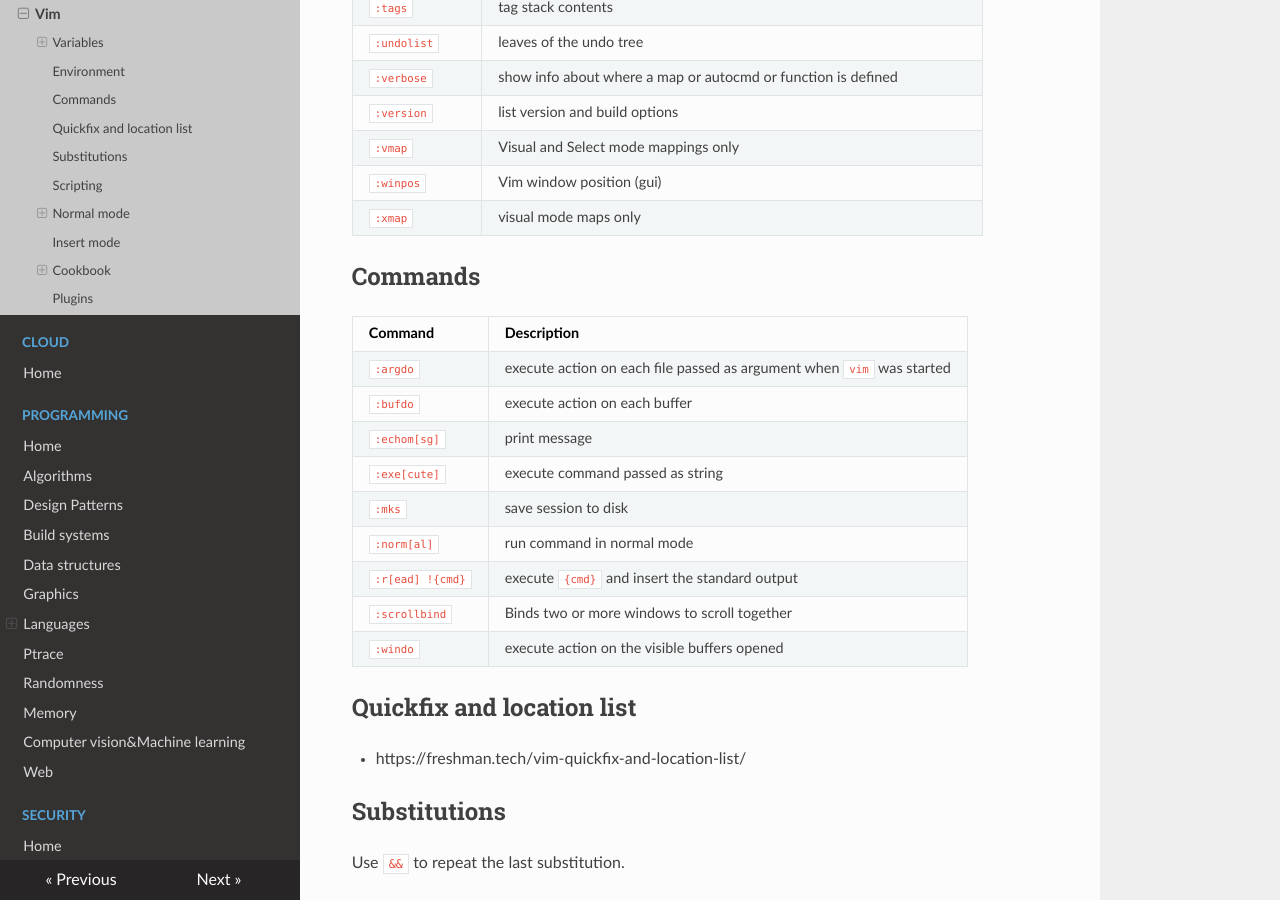
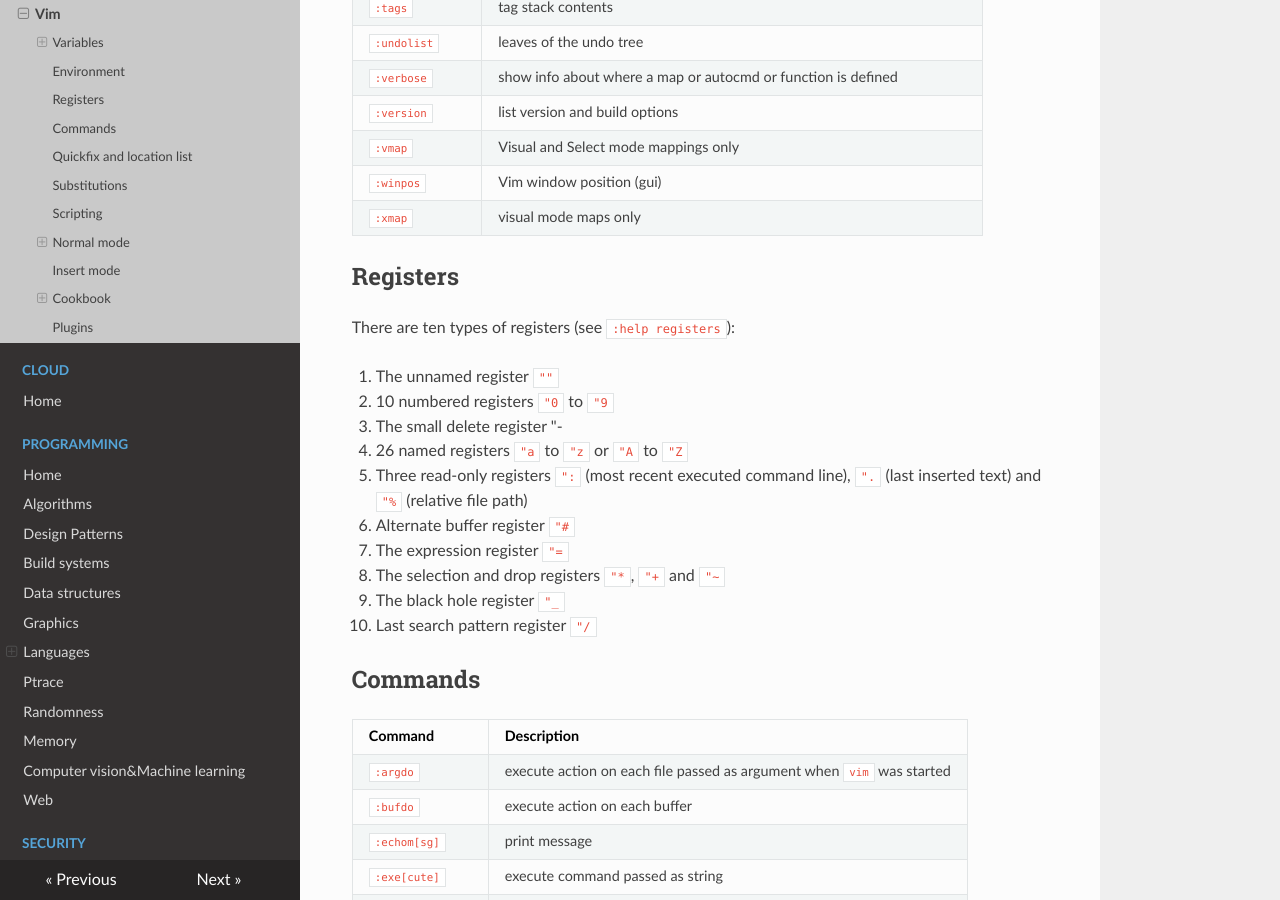
Before and after one commit to gipi/low-level, an MkDocs documentation site: the page built from docs/applications/vim.md, in a window 1280 px wide and 900 px high, scrolled down 2837 px. Built offline with MkDocs 1.6.1, drawn with Linux system fonts in a browser that asks for light colours; nearby versions of some CDN libraries.

Commit message:
Add section about vim registers.

```diff
--- a/docs/applications/vim.md
+++ b/docs/applications/vim.md
@@ -91,6 +91,22 @@
 | ``:winpos      `` | Vim window position (gui) |
 | ``:xmap        `` | visual mode maps only |
 
+## Registers
+
+There are ten types of registers (see ``:help registers``):
+
+ 1. The unnamed register ``""``
+ 2. 10 numbered registers ``"0`` to ``"9``
+ 3. The small delete register "-
+ 4. 26 named registers ``"a`` to ``"z`` or ``"A`` to ``"Z``
+ 5. Three read-only registers ``":`` (most recent executed command line), ``".`` (last inserted text) and ``"%`` (relative file path)
+ 6. Alternate buffer register ``"#``
+ 7. The expression register ``"=``
+ 8. The selection and drop registers ``"*``, ``"+`` and ``"~``
+ 9. The black hole register ``"_``
+ 10. Last search pattern register ``"/``
+
+
 ## Commands
 
 | Command | Description |
```
